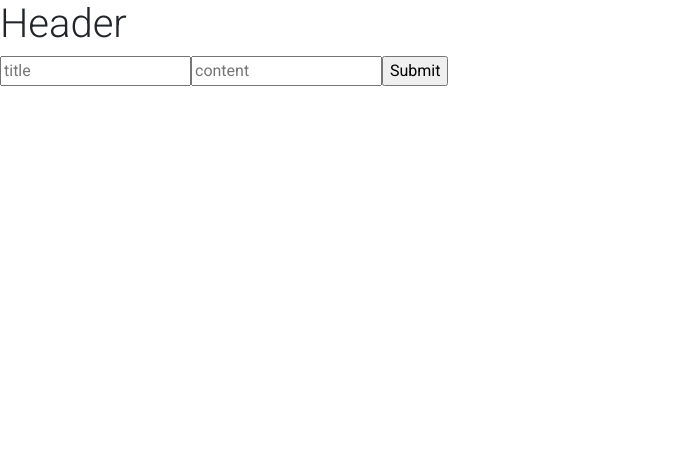
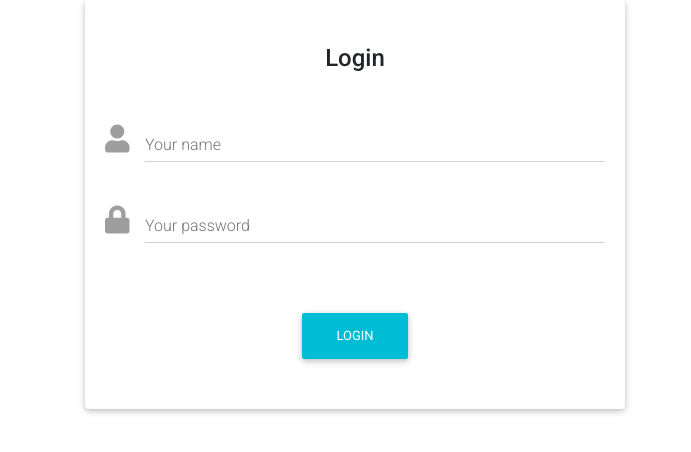
Before and after one commit to maximiliangarmatsch/rentdevelopers, a React (Create React App) app: page /developer/login in a window 1280 px wide. Shown: the top 452 px of the page, without its empty margins (0-691 px from the left). Built offline with nearby package versions, Linux system fonts and the light colour scheme; no server answers.

Commit message:
Changing login form

```diff
--- a/src/components/developer/Login.js
+++ b/src/components/developer/Login.js
@@ -1,5 +1,6 @@
 import React, { Component } from 'react';
 import axios from 'axios';
+import { MDBContainer, MDBRow, MDBCol, MDBInput, MDBBtn, MDBCard, MDBCardBody } from 'mdbreact';
 
 class Login extends Component {
   state = {
@@ -45,15 +46,42 @@ class Login extends Component {
 
   render() {
     return (
-      <div>
-        <h1>Header</h1>
-        <form onSubmit={this.onSubmit}>
-          <input id="title" type="text" placeholder="title" />
-          <input id="content" type="text" placeholder="content" />
-          <input type="submit" />
-        </form>
-        <br />
-      </div>
+        <MDBContainer>
+          <MDBRow>
+            <MDBCol md="6" className="login">
+              <MDBCard>
+                <MDBCardBody>
+                  <form>
+                    <p className="h4 text-center py-4">Login</p>
+                    <div className="grey-text">
+                      <MDBInput
+                          label="Your name"
+                          icon="user"
+                          group
+                          type="text"
+                          validate
+                          error="wrong"
+                          success="right"
+                      />
+                      <MDBInput
+                          label="Your password"
+                          icon="lock"
+                          group
+                          type="password"
+                          validate
+                      />
+                    </div>
+                    <div className="text-center py-4 mt-3">
+                      <MDBBtn color="cyan" type="submit">
+                        Login
+                      </MDBBtn>
+                    </div>
+                  </form>
+                </MDBCardBody>
+              </MDBCard>
+            </MDBCol>
+          </MDBRow>
+        </MDBContainer>
     )
   }
 }
```
